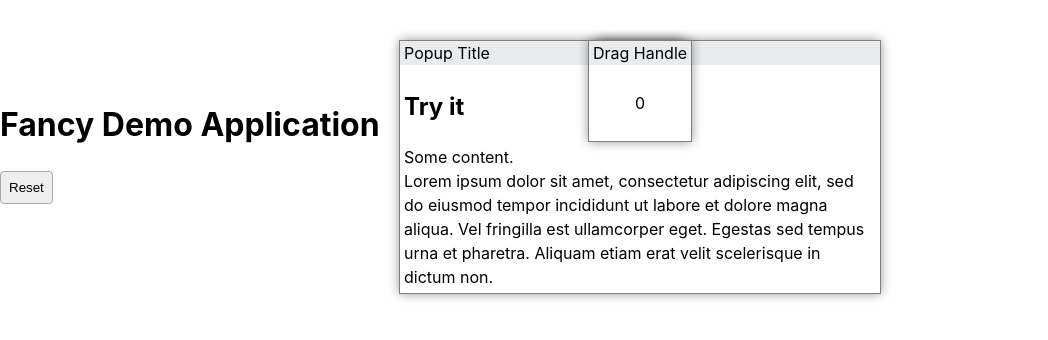
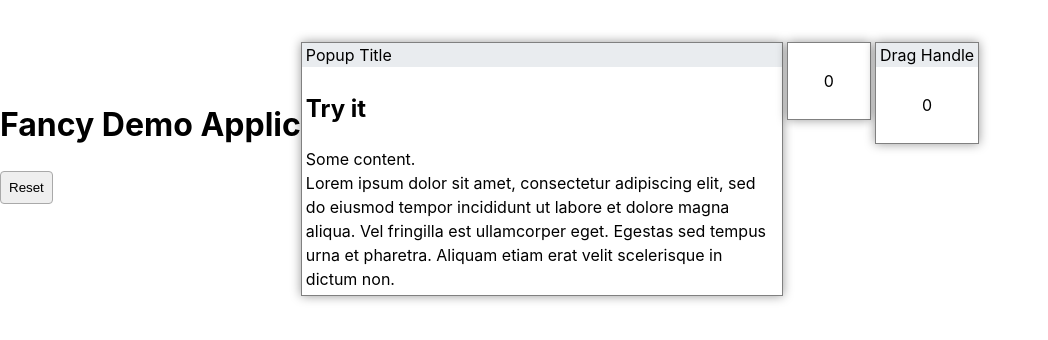
Before and after one commit to AlttiRi/popup-enhance, a website built with Vite: page index.html in a window 1280 px wide. Shown: the whole page, without its empty margins (0-1048 px from the left). Built offline with nearby package versions, Linux system fonts and the light colour scheme.

Commit message:
Add `position` param

```diff
--- a/src-demo/main.ts
+++ b/src-demo/main.ts
@@ -4,15 +4,16 @@ const {makeMovableEx, makeResizableEx} = getPopupEnh("fancy-demo");
 
 const popup1 = document.querySelector<HTMLElement>("#popup-1")!;
 const popup1Header = popup1.querySelector<HTMLElement>(".popup-header")!;
-const {reset: resetPos1} =   makeMovableEx(popup1, "popup-1", {handle: popup1Header});
+const {reset: resetPos1} =   makeMovableEx(popup1, "popup-1", {handle: popup1Header, position: "relative"});
 const {reset: resetSiz1} = makeResizableEx(popup1, "popup-1", {minW: 128, minH: 128});
 
 const popup2 = document.querySelector<HTMLElement>("#popup-2")!;
 const popup3 = document.querySelector<HTMLElement>("#popup-3")!;
 
-const {reset: resetPos2} = makeMovableEx(popup2, "popup-2");
+const {reset: resetPos2} = makeMovableEx(popup2, "popup-2", {position: "relative"});
 const {reset: resetPos3} = makeMovableEx(popup3, "popup-3", {
-    handle: popup3.querySelector<HTMLElement>(".popup-header")!
+    handle: popup3.querySelector<HTMLElement>(".popup-header")!,
+    position: "relative",
 });
 
 makeFocusable(popup1, popup1Header);
--- a/src-demo/style.css
+++ b/src-demo/style.css
@@ -50,6 +50,7 @@ button:active {
   flex-direction: column;
   height: fit-content;
   border: grey 1px solid;
+  margin: 2px;
   background-color: #fff;
   z-index: 10;
 }
--- a/src/popup-enh-core.ts
+++ b/src/popup-enh-core.ts
@@ -23,17 +23,18 @@ export type MovableOpts = {
     onStop?: (state: MoveState) => void,
     state?: MoveState,
     reset?: Function,
+    position?: "absolute" | "relative";
 }
 
 export function makeMovable(element: HTMLElement, {
-    handle, onMove, onStop, state, reset
+    handle, onMove, onStop, state, reset, position = "absolute"
 }: MovableOpts = {}) {
     state && assignStyleState(element, state); // Restore position
 
     const _handle = handle || element;
     _handle.style.userSelect  = "none";
     _handle.style.touchAction = "none";
-    element.style.position    = "absolute";
+    element.style.position    = position;
 
     _handle.addEventListener("pointerdown", (event: PointerEvent) => {
         event.preventDefault(); // To prevent bugs when all text on the page is selected (Ctrl + A)
```
